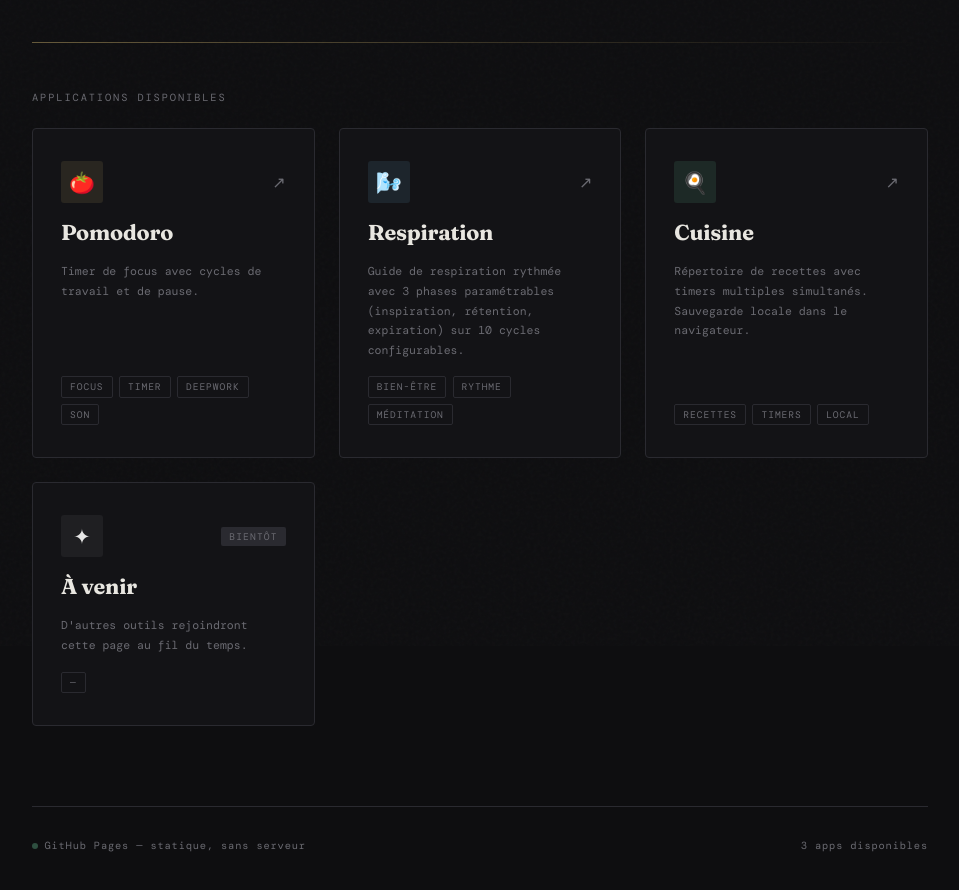
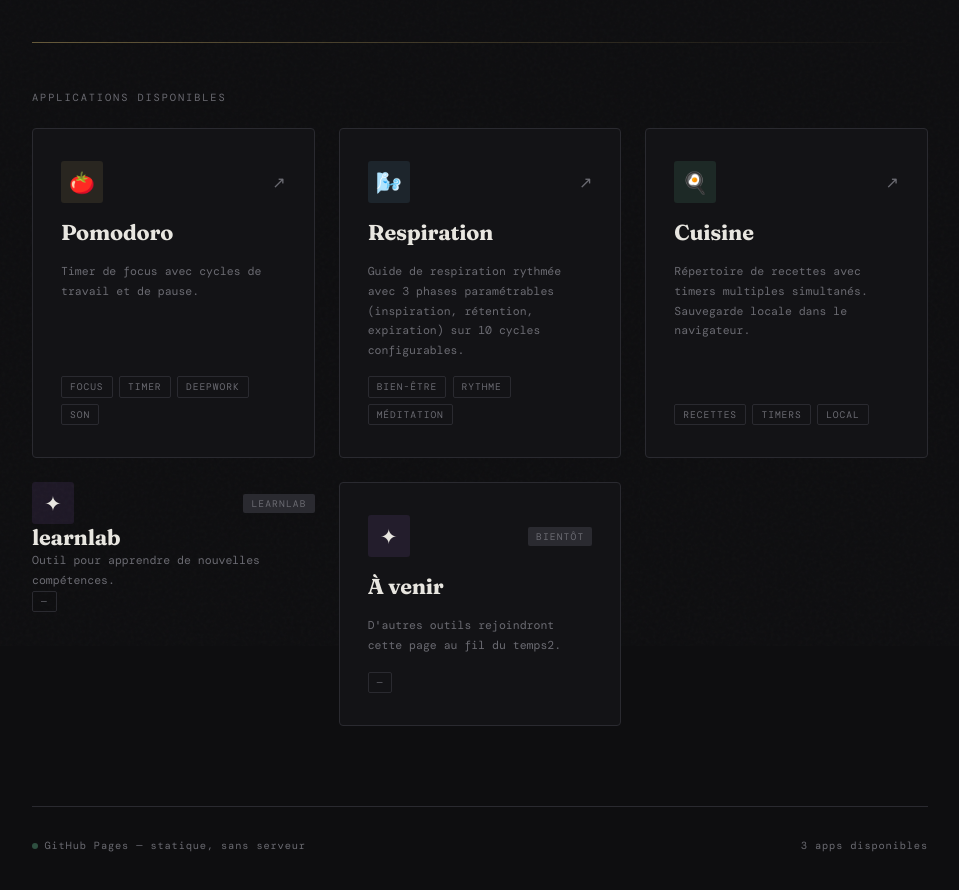
Before and after one commit to alanIAdev/MM1, a plain HTML site: page index.html in a window 1280 px wide. Shown: the part 154-1044 px from the top of the page, without its empty margins (160-1119 px from the left). Drawn offline with nearby package versions, Linux system fonts and the light colour scheme.

Commit message:
Update index.html

```diff
--- a/index.html
+++ b/index.html
@@ -378,13 +378,26 @@
     </a>
 
     <!-- Placeholder future app -->
-    <div class="card soon" style="--card-accent: #b07ae8; --card-accent-bg: rgba(176,122,232,0.1);">
+    <div class="Learnlab" href="apps/learnlab/learnlab.html" style="--card-accent: #b07ae8; --card-accent-bg: rgba(176,122,232,0.1);">
+      <div class="card-header">
+        <div class="card-icon">✦</div>
+        <span class="soon-badge">Learnlab</span>
+      </div>
+      <div class="card-name">learnlab</div>
+      <div class="card-desc">Outil pour apprendre de nouvelles compétences. </div>
+      <div class="card-tags">
+        <span class="tag">—</span>
+      </div>
+    </div>
+
+    <!-- Placeholder future app -->
+    <div class="card soon2" style="--card-accent: #b07ae8; --card-accent-bg: rgba(176,122,232,0.1);">
       <div class="card-header">
         <div class="card-icon">✦</div>
         <span class="soon-badge">Bientôt</span>
       </div>
       <div class="card-name">À venir</div>
-      <div class="card-desc">D'autres outils rejoindront cette page au fil du temps.</div>
+      <div class="card-desc">D'autres outils rejoindront cette page au fil du temps2.</div>
       <div class="card-tags">
         <span class="tag">—</span>
       </div>
```
